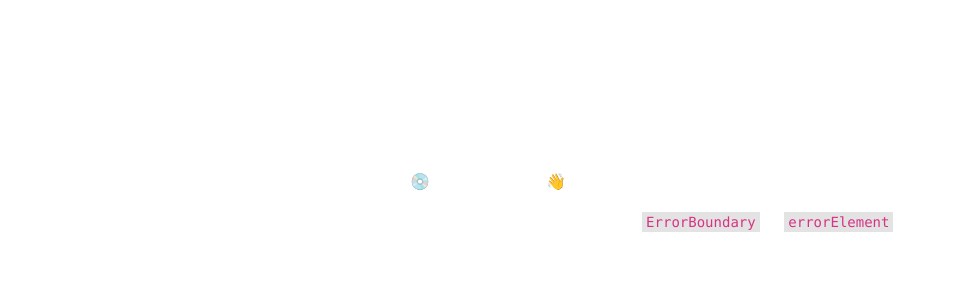
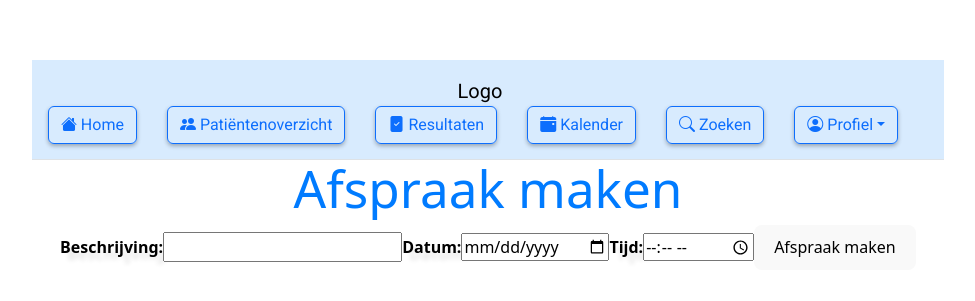
Before and after one commit to ZuydUniversity/B2C6_B2A_Frontend, a React (Vite) app: page /appointment/create in a window 1280 px wide. Before the commit this address had no page. Shown: the part 235-536 px from the top of the page, without its empty margins (152-1127 px from the left). Built offline with nearby package versions, Linux system fonts and the light colour scheme.

Commit message:
added few new pages, added create appointment form switch laptop to pc

```diff
--- a/package.json
+++ b/package.json
@@ -20,7 +20,8 @@
     "react-image-gallery": "^1.3.0",
     "react-responsive-carousel": "^3.2.23",
     "react-router-dom": "^6.23.1",
-     "react-script": "^2.0.5"
+    "react-script": "^2.0.5",
+    "react-select": "^5.8.0"
   },
   "devDependencies": {
     "@testing-library/jest-dom": "^5.17.0",
--- a/src/main.jsx
+++ b/src/main.jsx
@@ -6,7 +6,6 @@ import './index.css';
 import Register from './Login/Routes/register.jsx';
 import ForgotPassword from './Login/Routes/forgotpassword.jsx';
 import './Login/App.css';
-
 import PatientOverview from './routes/PatientOverview.jsx';
 import ResultOverview from './routes/ResultOverview.jsx';
 import PatientView from './routes/PatientView.jsx';
@@ -17,6 +16,8 @@ import PatientSettingsPage from './routes/PatientSettingsPage.jsx';
 import PatientList from './components/PatientList.jsx';
 import Kalender from './routes/Kalender.jsx';
 import AppointmentOverview from './routes/AppointmentOverview.jsx';
+import AppointmentView from './routes/AppointmentView.jsx';
+import AppointmentCreate from './routes/AppointmentCreate.jsx';
 
 
 
@@ -35,6 +36,8 @@ const router = createBrowserRouter([
     { path: "/register", element: <Register /> },
     { path: "/forgot-password", element: <ForgotPassword /> },
     { path: "/appointmentoverview", element: <AppointmentOverview /> },
+    { path: "/appointmentview/:appointmentId", element: <AppointmentView />},
+    { path: "/appointment/create", element: <AppointmentCreate />}
 ]);
 
 
--- /dev/null
+++ b/src/routes/AppointmentCreate.jsx
@@ -0,0 +1,49 @@
+import React, {useEffect, useState } from 'react';
+import Select from 'react-select';
+import '../App.css';
+import Navbar from '../components/Navbar';
+import axios from 'axios';
+
+const api = axios.create({
+  baseURL: 'http://localhost:5000'
+});
+
+const AppointmentCreate = () => {
+    const [participants, setParticipants] = useState([]);
+    const [options, setOptions] = useState([]);
+
+    const handleChange = (selectedOption) => {
+        setParticipants(selectedOptions || []);
+    };
+
+    const handleInputChange = (inputValue) => {
+        if(!inputValue) return;
+
+        //Fetch options from API
+        //Change these values to correct backend values
+        api.get(`/users?search=${inputValue}`).then((response) => {
+            const fetchedOptions = response.data.map((user) => ({
+                value: user.id,
+                label: user.name
+            }));
+        });
+    };
+
+    return (
+    <>
+        <Navbar />
+        <h1>Afspraak maken</h1>
+        <form>
+            <label htmlFor="description">Beschrijving:</label>
+            <input type="text" id="description" name="description" />
+            <label htmlFor="date">Datum:</label>
+            <input type="date" id="date" name="date" />
+            <label htmlFor="time">Tijd:</label>
+            <input type="time" id="time" name="time" />
+            <button type="submit">Afspraak maken</button>
+        </form>
+    </>
+    )
+}
+
+export default AppointmentCreate;
--- /dev/null
+++ b/src/routes/AppointmentView.jsx
@@ -0,0 +1,20 @@
+import React, {useEffect, useState } from 'react';
+import '../App.css';
+import Navbar from '../components/Navbar';
+import axios from 'axios';
+
+const api = axios.create({
+  baseURL: 'http://localhost:5000'
+});
+
+const AppointmentView = () => {
+
+    return (
+        <div>
+            <button>Opslaan</button>
+            <button>Annuleren</button>
+        </div>
+    )
+}
+
+export default AppointmentView;
```
Also changed, not shown: 1 other file (tests, documents, lock files or other folders). Lines whose indentation alone changed are shown as unchanged.
